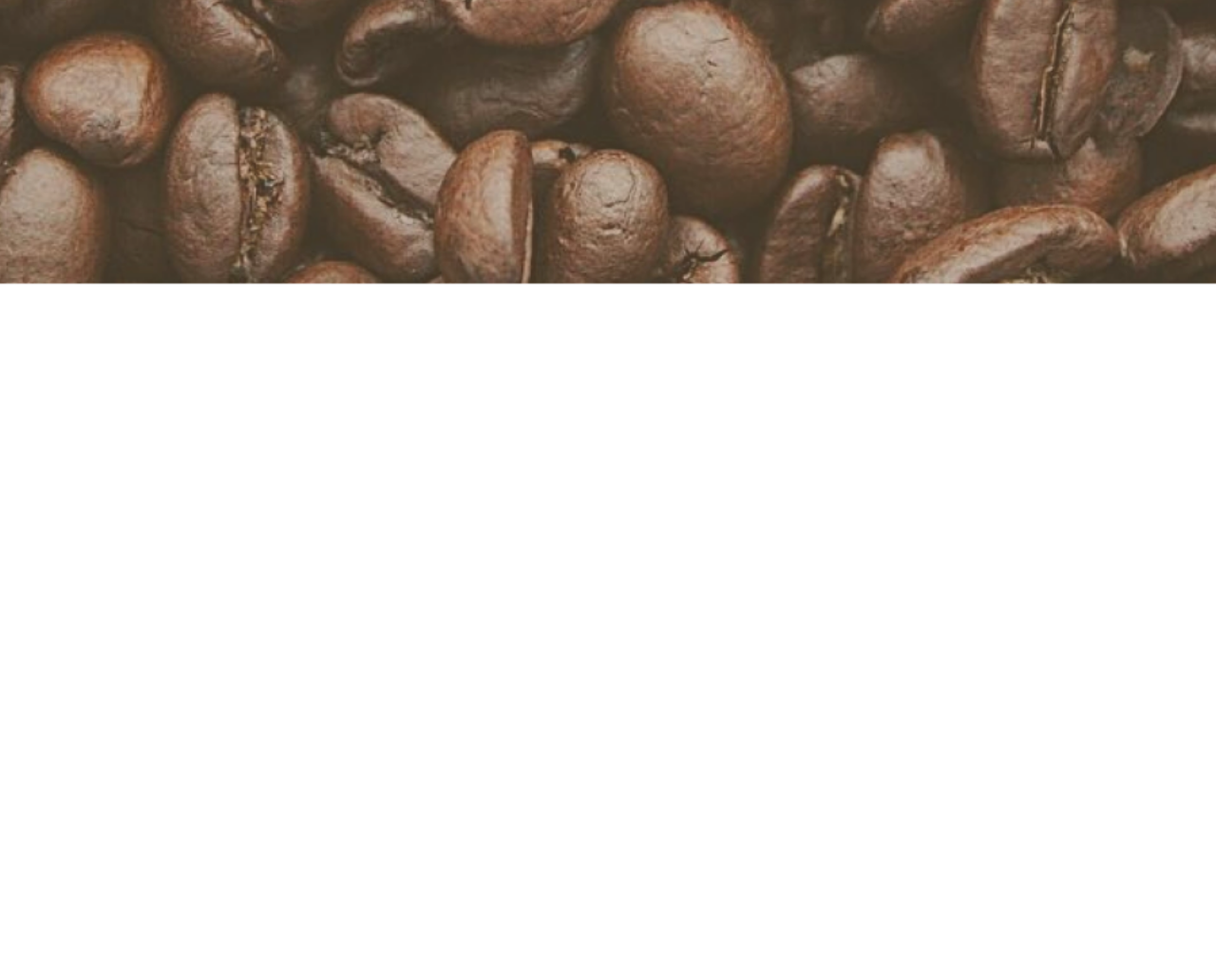
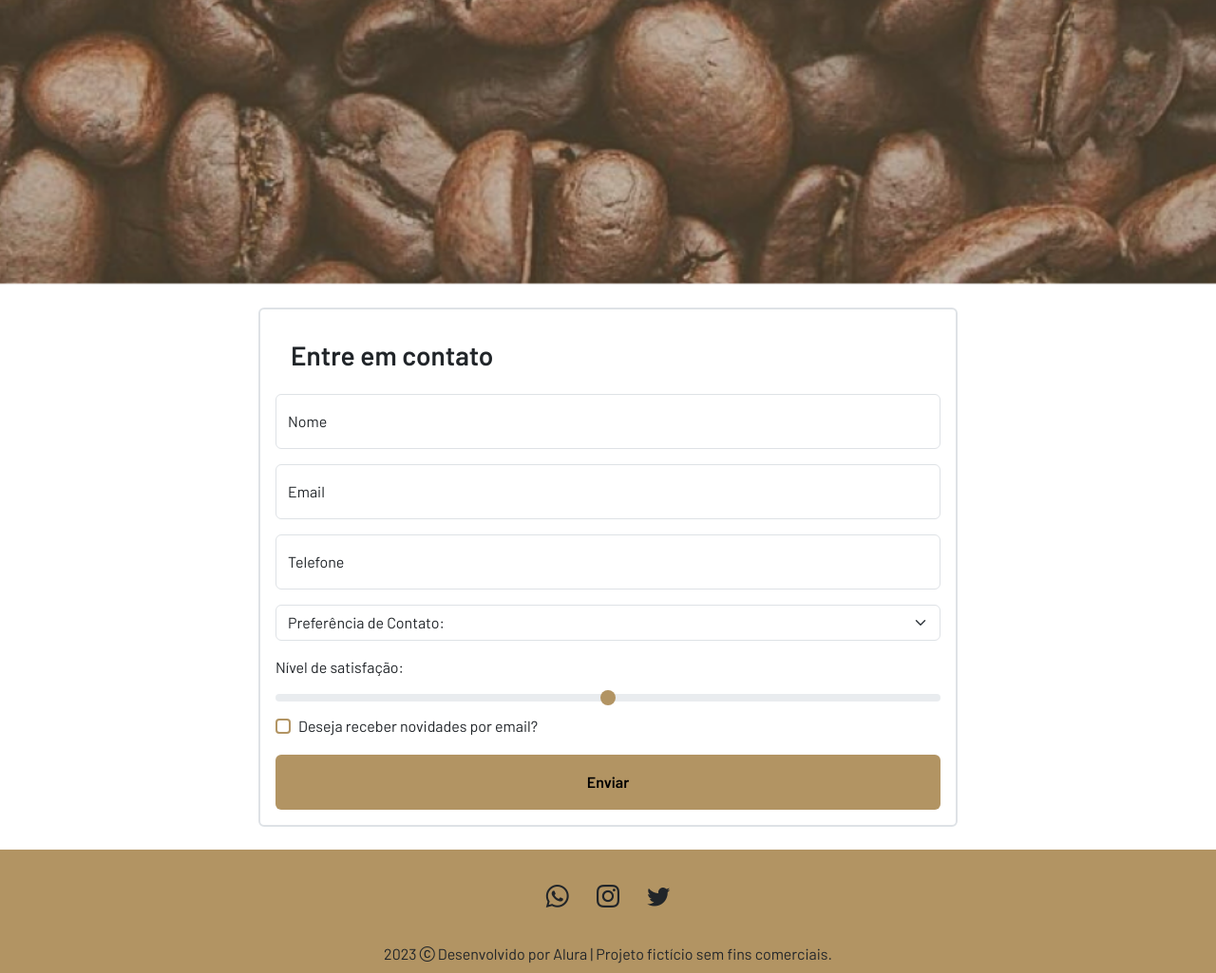
Before and after one commit to renatosuzuki/Serenatto-Bootstrap, a plain HTML site: page index.html in a window 1280 px wide. Shown: the part 3576-4601 px from the top of the page at 95% size. Before the commit the page ends 3876 px from the top, so only its background shows below. Drawn offline with nearby package versions, Linux system fonts and the light colour scheme.

Commit message:
feat: add footer and dark mode

```diff
--- a/estilos.css
+++ b/estilos.css
@@ -51,3 +51,23 @@ input[type="checkbox"]:focus {
 .botao-padrao:hover {
   background-color: var(--marrom-escuro);
 }
+
+.input-range::-webkit-slider-thumb {
+  background-color: var(--marrom-claro);
+}
+
+.rodape {
+  height: 130px;
+  background-color: var(--marrom-claro);
+}
+
+[data-bs-theme="dark"] {
+  color: white;
+  .nav-link, .card-body, .offcanvas, .accordion-item, .accordion, .btn {
+    --bs-nav-link-color: white;
+    --bs-card-color: white;
+    --bs-offcanvas-color: white;
+    --bs-accordion-color: white;
+    --bs-body-color: white;
+  }
+}
--- a/index.html
+++ b/index.html
@@ -23,7 +23,7 @@
     />
     <link rel="stylesheet" href="./estilos.css" />
   </head>
-  <body>
+  <body data-bs-theme="light">
     <!-- Navbar -->
     <header>
       <nav class="navbar-expand-lg navbar bg-body-tertiary fixed-top">
@@ -72,21 +72,21 @@
                   <a class="nav-link" href="#">Sobre</a>
                 </li>
                 <li class="nav-item">
-                  <a class="nav-link" href="#">Contato</a>
+                  <a class="nav-link" href="#contato">Contato</a>
                 </li>
                 <li class="nav-item">
                   <a class="nav-link" href="#"
                     ><div class="form-check form-switch">
                       <label
                         class="form-check-label"
-                        for="flexSwitchCheckDefault"
+                        for="modo-noturno"
                         >Modo Noturno</label
                       >
                       <input
                         class="form-check-input"
                         type="checkbox"
                         role="switch"
-                        id="flexSwitchCheckDefault"
+                        id="modo-noturno"
                       /></div
                   ></a>
                 </li>
@@ -301,7 +301,99 @@
 
       <!-- Banner 3 -->
       <section class="banners banner-3"></section>
+
+      <!-- Formulário -->
+      <section class="py-4 container">
+        <div class="row">
+          <div class="col-10 col-xl-8 mx-auto">
+            <div class="border border-2 rounded p-3">
+              <h3 class="fw-bold p-3">Entre em contato</h3>
+              <form id="contato">
+                <div class="form-floating mb-3">
+                  <input
+                    type="text"
+                    class="form-control"
+                    id="floatingNome"
+                    placeholder="Nome"
+                  />
+                  <label for="floatingNome">Nome</label>
+                </div>
+
+                <div class="form-floating mb-3">
+                  <input
+                    type="email"
+                    class="form-control"
+                    id="floatingEmail"
+                    placeholder="nome@exemplo.com"
+                  />
+                  <label for="floatingEmail">Email</label>
+                </div>
+
+                <div class="form-floating mb-3">
+                  <input
+                    type="number"
+                    class="form-control"
+                    id="floatingTelefone"
+                    placeholder="Telefone"
+                  />
+                  <label for="floatingTelefone">Telefone</label>
+                </div>
+
+                <select
+                  class="form-select mb-3"
+                  aria-label="Default select example"
+                >
+                  <option selected>Preferência de Contato:</option>
+                  <option value="1">Email</option>
+                  <option value="2">Whatsapp</option>
+                  <option value="3">Ligação</option>
+                </select>
+
+                <label for="nivel-satisfacao" class="form-label"
+                  >Nível de satisfação:</label
+                >
+                <input
+                  type="range"
+                  class="form-range input-range"
+                  id="nivel-satisfacao"
+                />
+
+                <div class="form-check">
+                  <input
+                    class="form-check-input"
+                    type="checkbox"
+                    value=""
+                    id="flexCheckDefault"
+                  />
+                  <label class="form-check-label" for="flexCheckDefault">
+                    Deseja receber novidades por email?
+                  </label>
+                </div>
+                <button
+                  type="button"
+                  class="btn botao-padrao w-100 fw-bold mt-3 py-3"
+                >
+                  Enviar
+                </button>
+              </form>
+            </div>
+          </div>
+        </div>
+      </section>
     </main>
+
+    <!-- Footer -->
+    <footer class="text-center rodape">
+      <section class="container p-4 pb-0 mb-0 mb-sm-4">
+        <a class="btn" href="#!"><i class="bi bi-whatsapp fs-4"></i></a>
+        <a class="btn" href="#!"><i class="bi bi-instagram fs-4"></i></a>
+        <a class="btn" href="#!"><i class="bi bi-twitter fs-4"></i></a>
+      </section>
+      <div class="">
+        2023 <i class="bi bi-c-circle"></i> Desenvolvido por Alura | Projeto
+        fictício sem fins comerciais.
+      </div>
+    </footer>
 
     <!-- Canvas 1 -->
     <div
@@ -540,7 +632,7 @@
     </div>
 
     <!-- Modal 1 -->
-    <div
+    <article
       class="modal fade"
       id="modal-1"
       tabindex="-1"
@@ -549,7 +641,7 @@
     >
       <div class="modal-dialog">
         <div class="modal-content">
-          <div class="modal-header">
+          <header class="modal-header">
             <h2 class="modal-title fs-5 fw-bold" id="exampleModalLabel">
               Cafés Tradicionais
             </h2>
@@ -559,8 +651,8 @@
               data-bs-dismiss="modal"
               aria-label="Close"
             ></button>
-          </div>
-          <div class="modal-body">
+          </header>
+          <section class="modal-body">
             <img
               class="w-100"
               src="./assets/produtos-cafe-tradicional.png"
@@ -579,8 +671,8 @@
               expresso encorpado e intenso. Já o "Café Cappuccino" é uma escolha
               clássica para quem prefere uma bebida cremosa e suave.
             </p>
-          </div>
-          <div class="modal-footer mx-auto">
+          </section>
+          <footer class="modal-footer mx-auto">
             <button
               type="button"
               class="btn btn-secondary botao-padrao border-0"
@@ -588,13 +680,13 @@
             >
               Fechar
             </button>
-          </div>
+          </footer>
         </div>
       </div>
-    </div>
+    </article>
 
     <!-- Modal 2 -->
-    <div
+    <article
       class="modal fade"
       id="modal-2"
       tabindex="-1"
@@ -603,7 +695,7 @@
     >
       <div class="modal-dialog">
         <div class="modal-content">
-          <div class="modal-header">
+          <header class="modal-header">
             <h2 class="modal-title fs-5 fw-bold" id="exampleModalLabel">
               Cafés Especiais
             </h2>
@@ -613,8 +705,8 @@
               data-bs-dismiss="modal"
               aria-label="Close"
             ></button>
-          </div>
-          <div class="modal-body">
+          </header>
+          <section class="modal-body">
             <img
               class="w-100"
               src="./assets/produtos-cafe-especial.png"
@@ -637,8 +729,8 @@
               servido com gelo e leite, resultando em uma bebida refrescante e
               saborosa.
             </p>
-          </div>
-          <div class="modal-footer mx-auto">
+          </section>
+          <footer class="modal-footer mx-auto">
             <button
               type="button"
               class="btn btn-secondary botao-padrao border-0"
@@ -646,15 +738,16 @@
             >
               Fechar
             </button>
-          </div>
+          </footer>
         </div>
       </div>
-    </div>
+    </article>
 
     <script
       src="https://cdn.jsdelivr.net/npm/bootstrap@5.3.0-alpha2/dist/js/bootstrap.bundle.min.js"
       integrity="sha384-qKXV1j0HvMUeCBQ+QVp7JcfGl760yU08IQ+GpUo5hlbpg51QRiuqHAJz8+BrxE/N"
       crossorigin="anonymous"
     ></script>
+    <script src="./script.js"></script>
   </body>
 </html>
--- /dev/null
+++ b/script.js
@@ -0,0 +1,7 @@
+const inputCheck = document.querySelector("#modo-noturno");
+const elemento = document.querySelector("body");
+
+inputCheck.addEventListener("click", () => {
+  const modo = inputCheck.checked ? "dark" : "light";
+  elemento.setAttribute("data-bs-theme", modo);
+});
```
